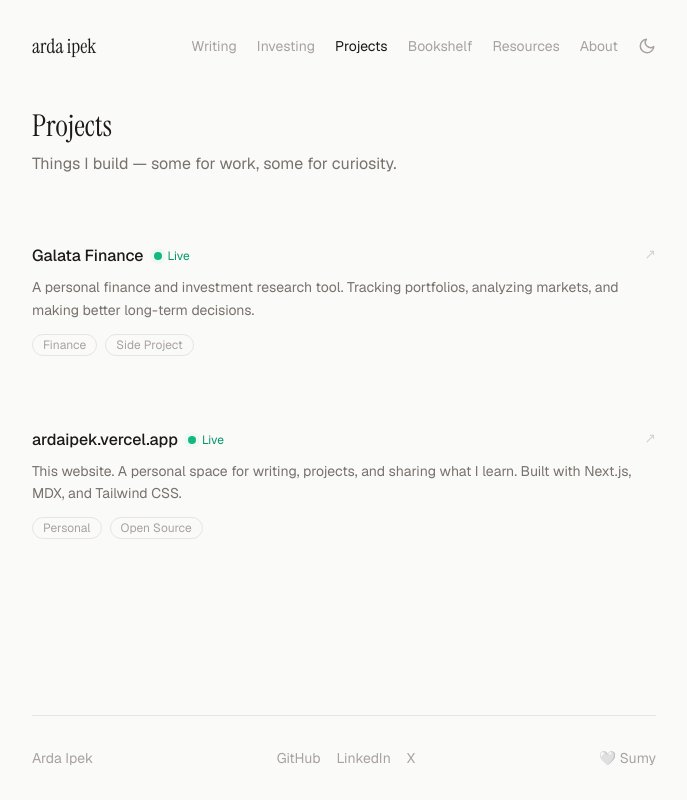
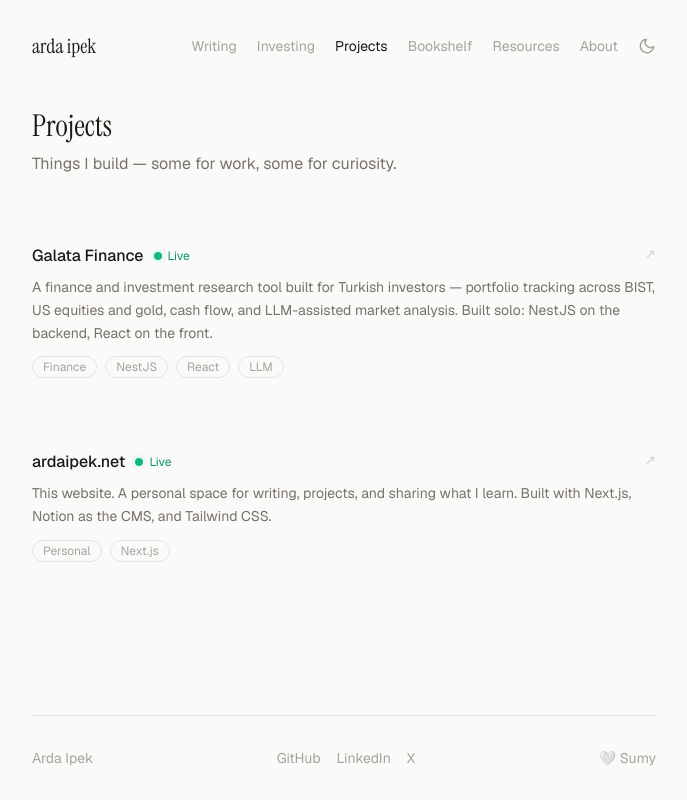
Before and after one commit to aardaipek/website, a Next.js app: page /projects in a window 1280 px wide. Shown: the whole page, without its empty margins (296-983 px from the left). Built offline with nearby package versions, Linux system fonts and the light colour scheme.

Commit message:
add photo and projects

```diff
--- a/src/app/about/page.tsx
+++ b/src/app/about/page.tsx
@@ -1,4 +1,5 @@
 import type { Metadata } from 'next'
+import Image from 'next/image'
 
 export const metadata: Metadata = {
   title: 'About',
@@ -9,6 +10,17 @@ export default function AboutPage() {
   return (
     <div>
       <h1 className="font-serif text-3xl mb-8">About</h1>
+
+      <div className="relative w-full aspect-[3/2] rounded-xl overflow-hidden mb-10 bg-stone-200 dark:bg-stone-800">
+        <Image
+          src="/arda.jpg"
+          alt="Arda Ipek"
+          fill
+          priority
+          sizes="(max-width: 672px) 100vw, 624px"
+          className="object-cover object-[center_38%]"
+        />
+      </div>
 
       <div className="space-y-5 text-stone-600 dark:text-stone-400 leading-relaxed">
         <p>
--- a/src/app/layout.tsx
+++ b/src/app/layout.tsx
@@ -16,7 +16,7 @@ const instrumentSerif = Instrument_Serif({
 })
 
 export const metadata: Metadata = {
-  metadataBase: new URL('https://ardaipek.vercel.app'),
+  metadataBase: new URL('https://ardaipek.net'),
   title: {
     default: 'Arda Ipek',
     template: '%s | Arda Ipek',
@@ -25,7 +25,7 @@ export const metadata: Metadata = {
   openGraph: {
     title: 'Arda Ipek',
     description: 'Backend developer, investor, researcher, cyclist.',
-    url: 'https://ardaipek.vercel.app',
+    url: 'https://ardaipek.net',
     siteName: 'Arda Ipek',
     locale: 'tr_TR',
     type: 'website',
--- a/src/app/page.tsx
+++ b/src/app/page.tsx
@@ -1,5 +1,6 @@
 import Link from 'next/link'
 import { getAllPosts } from '@/lib/writing'
+import { featuredProject, otherProjects } from '@/lib/projects'
 
 export const revalidate = 60
 
@@ -12,11 +13,6 @@ const socials = [
 ]
 
 const interests = [
-  {
-    label: 'Building',
-    description: 'Backend systems, APIs, side projects',
-    link: '/projects',
-  },
   {
     label: 'Investing',
     description: 'Long-term thinking, market research, portfolio management',
@@ -50,8 +46,17 @@ export default async function Home() {
         <div className="space-y-4 text-stone-600 dark:text-stone-400 leading-relaxed">
           <p>
             I&apos;m a software developer based in Istanbul. I build backend
-            systems during the day and research markets at night. Somewhere in
-            between, I ride my bike, watch F1, and hang out with my cat Luna.
+            systems during the day and research markets at night. Right now
+            most of that energy goes into{' '}
+            <a
+              href="https://galatafinance.com"
+              target="_blank"
+              rel="noopener noreferrer"
+              className="text-stone-900 dark:text-stone-100 font-medium underline underline-offset-2 decoration-stone-300 dark:decoration-stone-600 hover:decoration-amber-700 dark:hover:decoration-amber-500 transition-colors"
+            >
+              Galata Finance
+            </a>
+            , the investing tool I&apos;m building on my own.
           </p>
           <p>
             This is my corner of the internet &mdash; a place where I share what
@@ -61,12 +66,91 @@ export default async function Home() {
         </div>
       </section>
 
+      {/* Building — featured project first */}
+      {featuredProject && (
+        <section className="mb-20">
+          <h2 className="text-sm font-medium text-stone-400 dark:text-stone-500 uppercase tracking-wider mb-6">
+            Building
+          </h2>
+
+          <a
+            href={featuredProject.link}
+            target="_blank"
+            rel="noopener noreferrer"
+            className="group block rounded-xl border border-stone-200 dark:border-stone-800 bg-white/70 dark:bg-stone-900/40 p-6 hover:border-amber-700/40 dark:hover:border-amber-500/40 transition-colors"
+          >
+            <div className="flex items-start justify-between gap-4">
+              <div className="flex items-center gap-3">
+                <h3 className="font-serif text-2xl text-stone-900 dark:text-stone-100 group-hover:text-amber-700 dark:group-hover:text-amber-500 transition-colors">
+                  {featuredProject.name}
+                </h3>
+                {featuredProject.live && (
+                  <span className="flex items-center gap-1.5 text-xs text-emerald-600 dark:text-emerald-400">
+                    <span className="relative flex h-2 w-2">
+                      <span className="animate-ping absolute inline-flex h-full w-full rounded-full bg-emerald-400 opacity-75" />
+                      <span className="relative inline-flex rounded-full h-2 w-2 bg-emerald-500" />
+                    </span>
+                    Live
+                  </span>
+                )}
+              </div>
+              <span className="text-stone-300 dark:text-stone-600 shrink-0 text-sm">
+                &#8599;
+              </span>
+            </div>
+
+            <p className="text-sm text-stone-600 dark:text-stone-400 mt-3 leading-relaxed">
+              {featuredProject.description}
+            </p>
+
+            <div className="flex flex-wrap gap-2 mt-4">
+              {featuredProject.tags.map((tag) => (
+                <span
+                  key={tag}
+                  className="text-xs text-stone-400 dark:text-stone-500 border border-stone-200 dark:border-stone-800 rounded-full px-2.5 py-0.5"
+                >
+                  {tag}
+                </span>
+              ))}
+            </div>
+          </a>
+
+          {otherProjects.length > 0 && (
+            <div className="mt-4">
+              {otherProjects.map((project) => (
+                <a
+                  key={project.name}
+                  href={project.link}
+                  target="_blank"
+                  rel="noopener noreferrer"
+                  className="group flex flex-col sm:flex-row sm:items-baseline sm:justify-between gap-1 sm:gap-4 py-2.5 px-3 -mx-3 rounded-lg hover:bg-stone-100 dark:hover:bg-stone-900 transition-colors"
+                >
+                  <span className="text-stone-900 dark:text-stone-100 group-hover:text-amber-700 dark:group-hover:text-amber-500 transition-colors shrink-0">
+                    {project.name}
+                  </span>
+                  <span className="text-sm text-stone-500 dark:text-stone-400 sm:text-right">
+                    {project.tagline}
+                  </span>
+                </a>
+              ))}
+            </div>
+          )}
+
+          <Link
+            href="/projects"
+            className="inline-block mt-6 text-sm text-stone-400 hover:text-stone-900 dark:hover:text-stone-100 transition-colors"
+          >
+            All projects &rarr;
+          </Link>
+        </section>
+      )}
+
       {/* What I'm into */}
       <section className="mb-20">
         <h2 className="text-sm font-medium text-stone-400 dark:text-stone-500 uppercase tracking-wider mb-6">
           What I&apos;m into
         </h2>
-        <div className="grid grid-cols-1 sm:grid-cols-2 gap-4">
+        <div className="grid grid-cols-1 sm:grid-cols-3 gap-4">
           {interests.map(({ label, description, link }) => (
             <Link
               key={label}
--- a/src/app/projects/page.tsx
+++ b/src/app/projects/page.tsx
@@ -1,28 +1,10 @@
 import type { Metadata } from 'next'
+import { projects } from '@/lib/projects'
 
 export const metadata: Metadata = {
   title: 'Projects',
   description: 'Things I build and contribute to.',
 }
-
-const projects = [
-  {
-    name: 'Galata Finance',
-    description:
-      'A personal finance and investment research tool. Tracking portfolios, analyzing markets, and making better long-term decisions.',
-    tags: ['Finance', 'Side Project'],
-    link: 'https://galatafinance.com',
-    live: true,
-  },
-  {
-    name: 'ardaipek.vercel.app',
-    description:
-      'This website. A personal space for writing, projects, and sharing what I learn. Built with Next.js, MDX, and Tailwind CSS.',
-    tags: ['Personal', 'Open Source'],
-    link: 'https://ardaipek.vercel.app',
-    live: true,
-  },
-]
 
 export default function ProjectsPage() {
   return (
--- a/src/app/rss.xml/route.ts
+++ b/src/app/rss.xml/route.ts
@@ -2,7 +2,7 @@ import { getAllPosts } from '@/lib/writing'
 
 export async function GET() {
   const posts = await getAllPosts()
-  const siteUrl = 'https://ardaipek.vercel.app'
+  const siteUrl = 'https://ardaipek.net'
 
   const xml = `<?xml version="1.0" encoding="UTF-8"?>
 <rss version="2.0" xmlns:atom="http://www.w3.org/2005/Atom">
--- /dev/null
+++ b/src/lib/projects.ts
@@ -0,0 +1,37 @@
+export type Project = {
+  name: string
+  /** Short one-liner used on the homepage list. */
+  tagline: string
+  /** Longer copy used on the /projects page. */
+  description: string
+  tags: string[]
+  link?: string
+  live?: boolean
+  /** Featured projects get the big card on the homepage. */
+  featured?: boolean
+}
+
+export const projects: Project[] = [
+  {
+    name: 'Galata Finance',
+    tagline: 'Portfolio tracking and market research for Turkish investors.',
+    description:
+      'A finance and investment research tool built for Turkish investors — portfolio tracking across BIST, US equities and gold, cash flow, and LLM-assisted market analysis. Built solo: NestJS on the backend, React on the front.',
+    tags: ['Finance', 'NestJS', 'React', 'LLM'],
+    link: 'https://galatafinance.com',
+    live: true,
+    featured: true,
+  },
+  {
+    name: 'ardaipek.net',
+    tagline: 'This website — writing, projects, and notes.',
+    description:
+      'This website. A personal space for writing, projects, and sharing what I learn. Built with Next.js, Notion as the CMS, and Tailwind CSS.',
+    tags: ['Personal', 'Next.js'],
+    link: 'https://ardaipek.net',
+    live: true,
+  },
+]
+
+export const featuredProject = projects.find((p) => p.featured)
+export const otherProjects = projects.filter((p) => !p.featured)
```
Also changed, not shown: public/arda.jpg (added), 1 other file (tests, documents, lock files or other folders).
